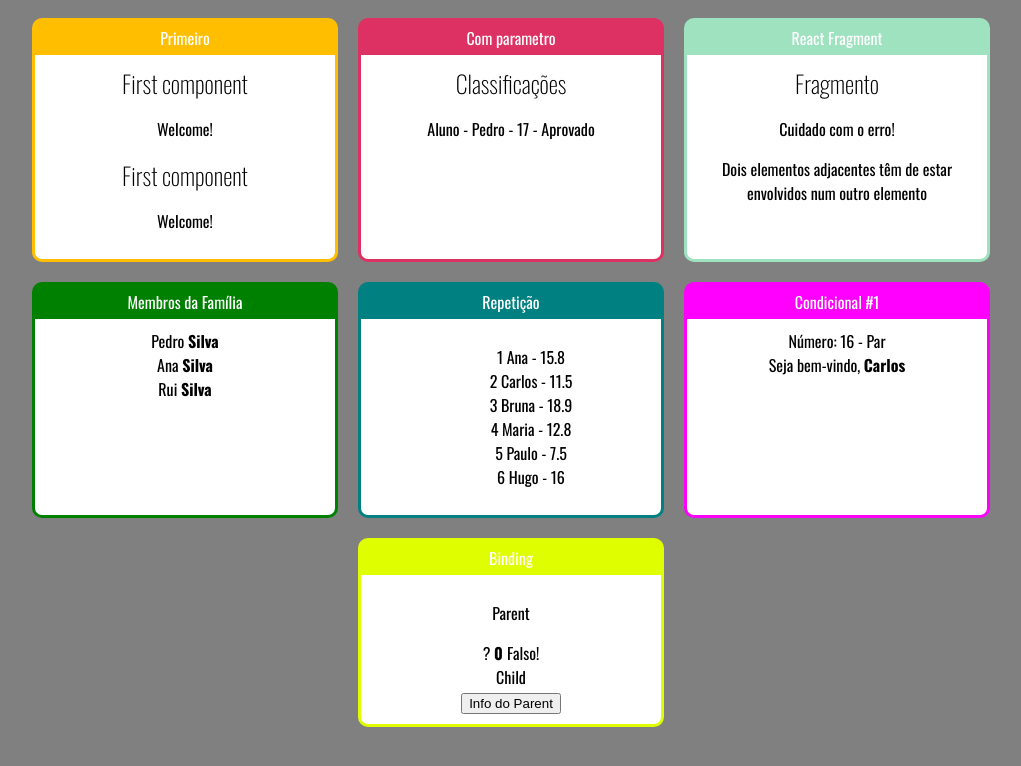
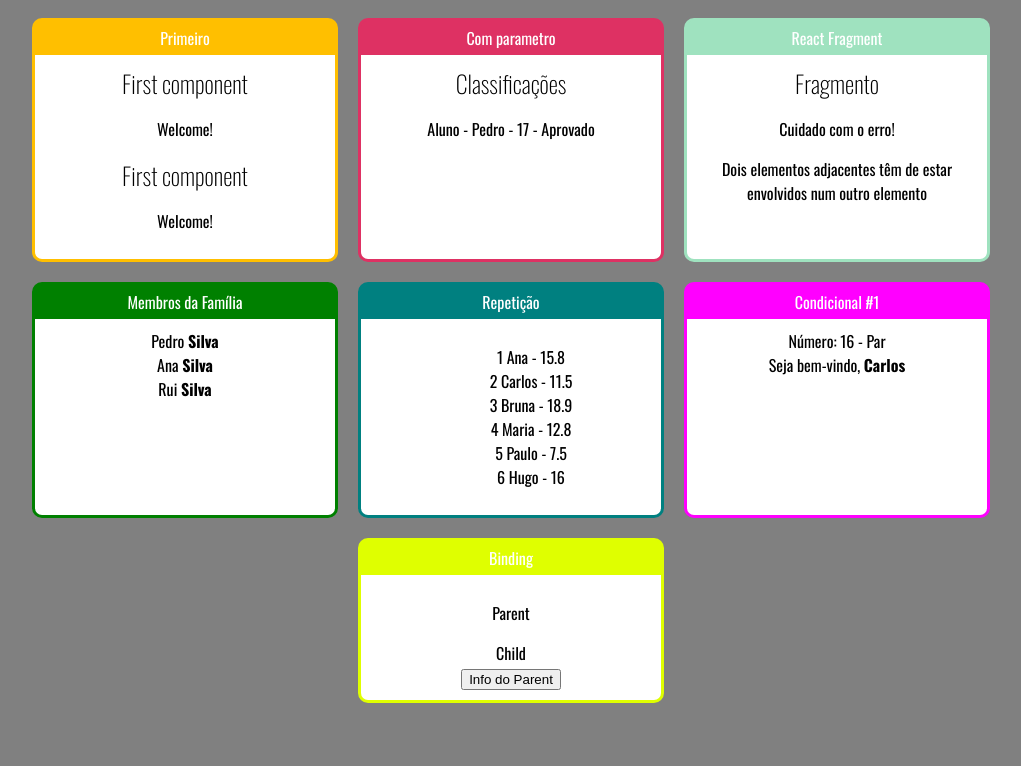
Before and after one commit to itfernandolira/react-basics, a React (Create React App) app: page / in a window 1280 px wide. Shown: the top 766 px of the page, without its empty margins (129-1150 px from the left). Built offline with nearby package versions, Linux system fonts and the light colour scheme.

Commit message:
Events and Binding - Improve

```diff
--- a/src/components/binding/ElementParent.jsx
+++ b/src/components/binding/ElementParent.jsx
@@ -1,5 +1,6 @@
 import React, { useState } from "react";
 import ElementChild from "./ElementChild";
+import If from '../conditional/If';
 
 const ElementParent = props => {
     const [nome, setNome] = useState('?');
@@ -17,9 +18,11 @@ const ElementParent = props => {
     return (
         <div>
             <p>Parent</p>
-            <span>{nome} </span>
-            <span><strong>{idade} </strong></span>
-            <span>{ nerd ? 'Verdadeiro!' : 'Falso!'}</span>
+            <If teste={idade!=0}>
+                <span>{nome} </span>
+                <span><strong>{idade} </strong></span>
+                <span>{ nerd ? 'Verdadeiro!' : 'Falso!'}</span>
+            </If>
             <ElementChild aoClicar={parentInfo}></ElementChild>
         </div>
     )
```
